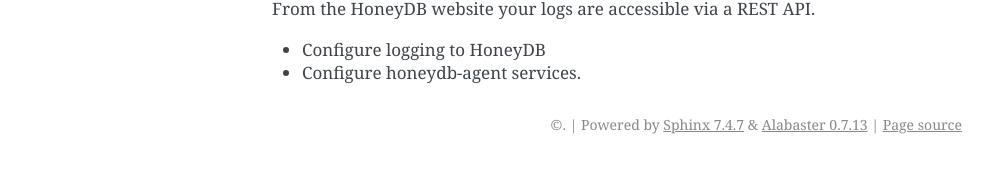
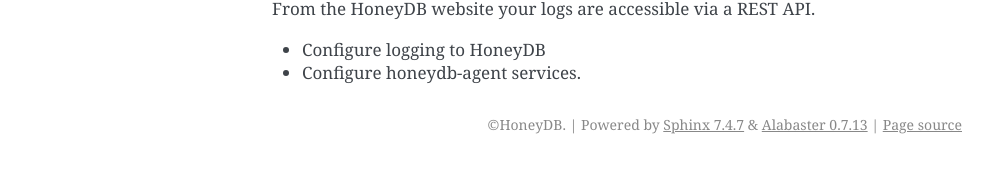
Before and after one commit to honeydbio/honeydb-agent-docs, a Sphinx documentation site: the page built from docs/index.md, in a window 1280 px wide. Shown: the part 358-531 px from the top of the page, without its empty margins (148-1141 px from the left). Built offline with Sphinx 7.4.7, drawn with Linux system fonts in a browser that asks for light colours; some of the changed lines change nothing that is shown.

Commit message:
Update conf.py

```diff
--- a/docs/conf.py
+++ b/docs/conf.py
@@ -14,54 +14,9 @@
 master_doc = 'index'
 
 # General information about the project.
-#project = u'Read the Docs Sphinx Theme'
-#copyright = u'Dave Snider, Read the Docs, Inc. & contributors'
-
-# The version info for the project you're documenting, acts as replacement for
-# |version| and |release|, also used in various other places throughout the
-# built documents.
-#
-# The short X.Y version.
-#version = __version__
-# The full version, including alpha/beta/rc tags.
-#release = __version__
+project = u'HoneyDB Agent'
+copyright = u'HoneyDB'
 
 # The language for content autogenerated by Sphinx. Refer to documentation
 # for a list of supported languages.
 language = 'en'
-
-# There are two options for replacing |today|: either, you set today to some
-# non-false value, then it is used:
-#today = ''
-# Else, today_fmt is used as the format for a strftime call.
-#today_fmt = '%B %d, %Y'
-
-# List of patterns, relative to source directory, that match files and
-# directories to ignore when looking for source files.
-#exclude_patterns = []
-
-# The reST default role (used for this markup: `text`) to use for all documents.
-#default_role = None
-
-# If true, '()' will be appended to :func: etc. cross-reference text.
-#add_function_parentheses = True
-
-# If true, the current module name will be prepended to all description
-# unit titles (such as .. function::).
-#add_module_names = True
-
-# If true, sectionauthor and moduleauthor directives will be shown in the
-# output. They are ignored by default.
-#show_authors = False
-
-# The name of the Pygments (syntax highlighting) style to use.
-#pygments_style = 'default'
-
-# A list of ignored prefixes for module index sorting.
-#modindex_common_prefix = []
-
-# -- Options for HTML output ---------------------------------------------------
-
-# The theme to use for HTML and HTML Help pages.  See the documentation for
-# a list of builtin themes.
-#html_theme = '/default.css'
```
